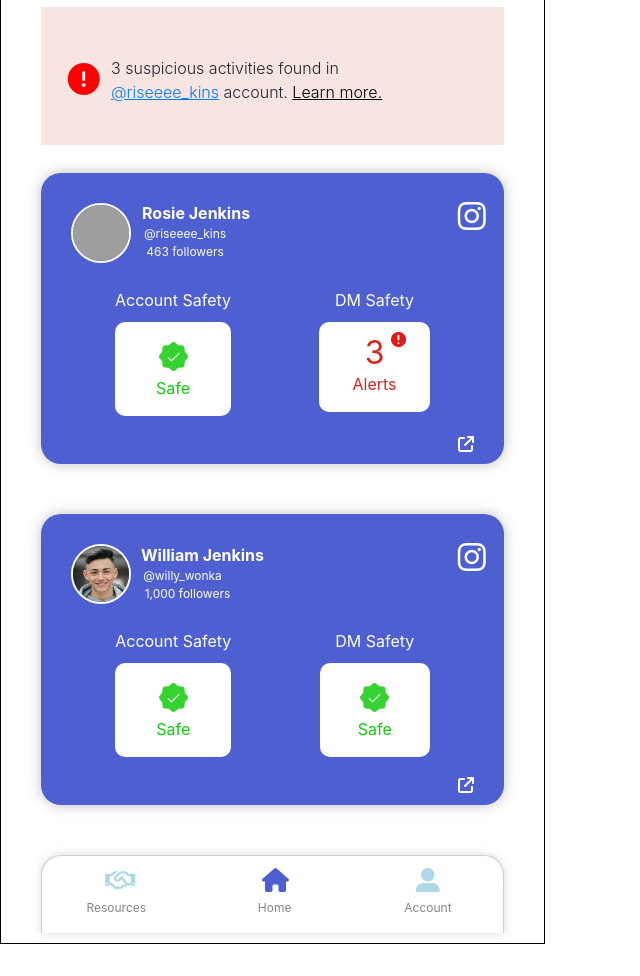
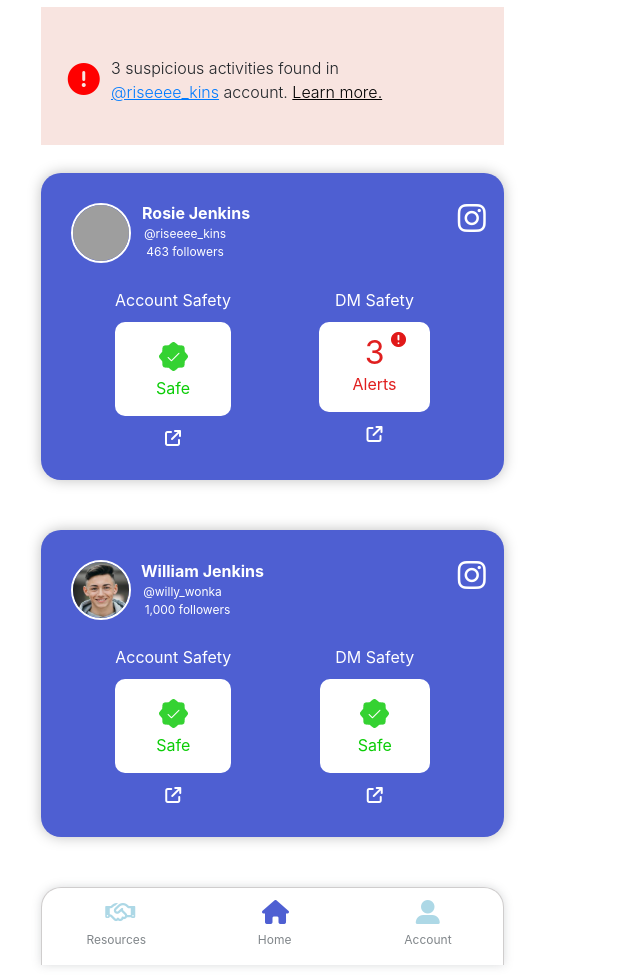
Before and after one commit to domoniquecodes/BIT-Buildathon, a plain HTML site: page index.html in a window 1280 px wide. Shown: the part 126-1102 px from the top of the page, without its empty margins (0-640 px from the left). Before the commit the page ends 1070 px from the top, so only its background shows below. Drawn offline with nearby package versions, Linux system fonts and the light colour scheme; grey boxes are pictures that could not be loaded.

Commit message:
adjusted border and expandable link placement

```diff
--- a/index.html
+++ b/index.html
@@ -117,6 +117,12 @@
               <img src="images/safevector.png" alt="" class="safe-vector" />
               <p class="safe">Safe</p>
             </div>
+            <a href="#" class="expand-link rosie-account-safety">
+              <i
+                class="fa-solid fa-arrow-up-right-from-square"
+                style="color: #ffffff"
+              ></i>
+            </a>
           </div>
 
           <!-- First DM Safety Column Here -->
@@ -129,15 +135,21 @@
               <p class="alert-number">3</p>
               <p class="alert-word">Alerts</p>
             </div>
+            <a href="rosiedmsafety.html" class="expand-link rosie-dm-safety">
+              <i
+                class="fa-solid fa-arrow-up-right-from-square"
+                style="color: #ffffff"
+              ></i>
+            </a>
           </div>
         </div>
 
-        <a href="#" class="expand-link">
+        <!-- <a href="dmsafety.html" class="expand-link">
           <i
             class="fa-solid fa-arrow-up-right-from-square"
             style="color: #ffffff"
           ></i>
-        </a>
+        </a> -->
       </div>
 
       <!--Second Profile Box Here-->
@@ -173,6 +185,12 @@
               <img src="images/safevector.png" alt="" class="safe-vector" />
               <p class="safe">Safe</p>
             </div>
+            <a href="d#" class="expand-link william-account-safety">
+              <i
+                class="fa-solid fa-arrow-up-right-from-square"
+                style="color: #ffffff"
+              ></i>
+            </a>
           </div>
 
           <!-- second -->
@@ -184,15 +202,14 @@
               <img src="images/safevector.png" alt="" class="safe-vector" />
               <p class="safe">Safe</p>
             </div>
+            <a href="#" class="expand-link william-dm-safety">
+              <i
+                class="fa-solid fa-arrow-up-right-from-square"
+                style="color: #ffffff"
+              ></i>
+            </a>
           </div>
         </div>
-
-        <a href="#" class="expand-link">
-          <i
-            class="fa-solid fa-arrow-up-right-from-square"
-            style="color: #ffffff"
-          ></i>
-        </a>
       </div>
 
       <footer class="footer-menu">
--- a/styles.css
+++ b/styles.css
@@ -13,16 +13,19 @@ h1 {
   position: relative;
 }
 
-body {
-  /*padding: 0 40px;*/
-  text-align: center;
-}
-
 #mobile-app {
-  border: 1px solid black;
+  border: 1px solid white;
   max-width: 545px;
   text-align: center;
   padding: 10px 40px;
+}
+
+#rosie-dm-safety-page {
+  border: 1px solid white;
+  max-width: 545px;
+  text-align: center;
+  padding: 10px 40px;
+  background: linear-gradient(180deg, #4e5fd2 0%, #28316c 100%);
 }
 
 border {
@@ -66,21 +69,10 @@ border {
   border-radius: 50px;
 }
 
-.profile-pic-rosie {
-  height: 60px !important;
-  width: 60px;
-  aspect-ratio: 60/60;
-  border: 2px solid white;
-  border-radius: 50px;
-}
-
 .instagram-icon {
   position: absolute;
   bottom: 85%;
   left: 90%;
-  /*display: flex;
-  margin-top: -185px;
-  margin-left: 275px;*/
 }
 
 .account-safety-info {
@@ -300,13 +292,7 @@ border {
 }
 
 .expand-link {
-  color: white;
-  font-size: 16px;
-  font-weight: bold;
-  display: flex;
-  justify-content: right;
-  margin-top: 20px;
-  margin-bottom: -18px;
+  margin-top: 10px;
 }
 
 @media (max-width: 430px) {
```
Also changed, not shown: rosiedmsafety.html (added, +15 -0 lines), dmsafety.html (deleted).
